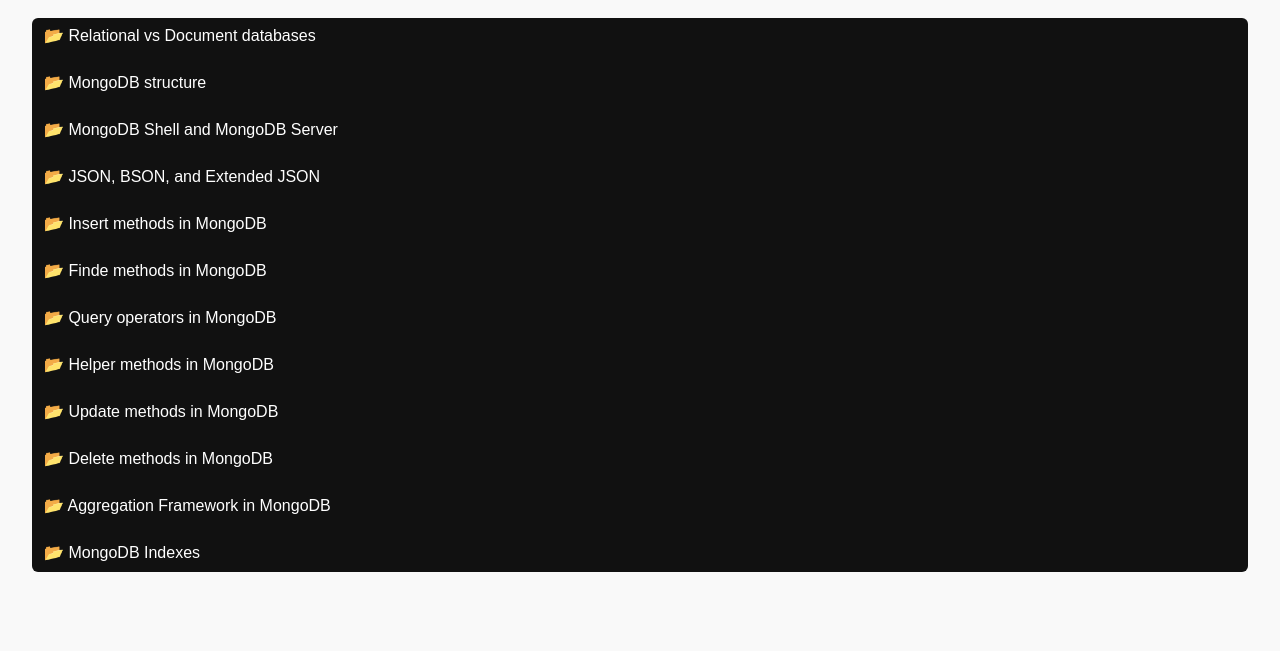
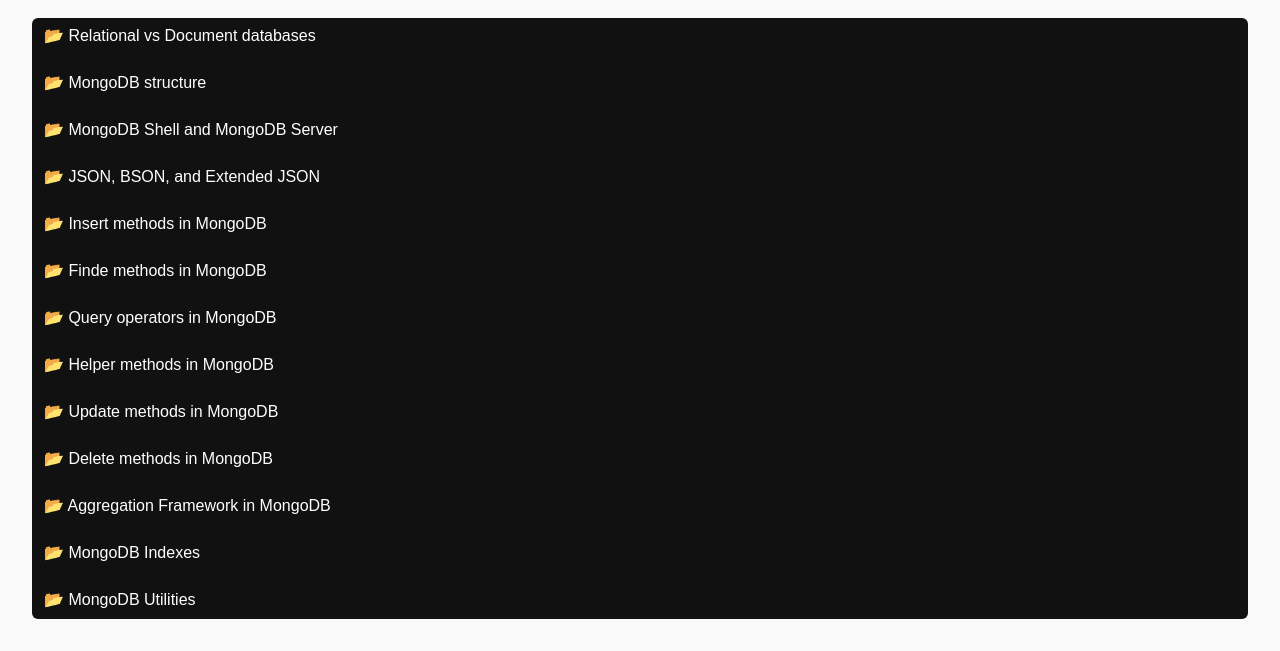
Before and after one commit to AlenaB-dev/MongoDB, a plain HTML site: page index.html in a window 1280 px wide. Shown: the part 172-823 px from the top of the page. Before the commit the page ends 800 px from the top, so only its background shows below. Drawn offline with Linux system fonts and the light colour scheme.

Commit message:
feat: added link on new page Mongo Utilities.

```diff
--- a/index.html
+++ b/index.html
@@ -101,6 +101,7 @@
         >📂 Aggregation Framework in MongoDB</a
       >
       <a href="mongoDBIndexes.html">📂 MongoDB Indexes</a>
+      <a href="mongoDBUtilities.html">📂 MongoDB Utilities</a>
     </nav>
 
     <!--script for toggle theme-->
```
